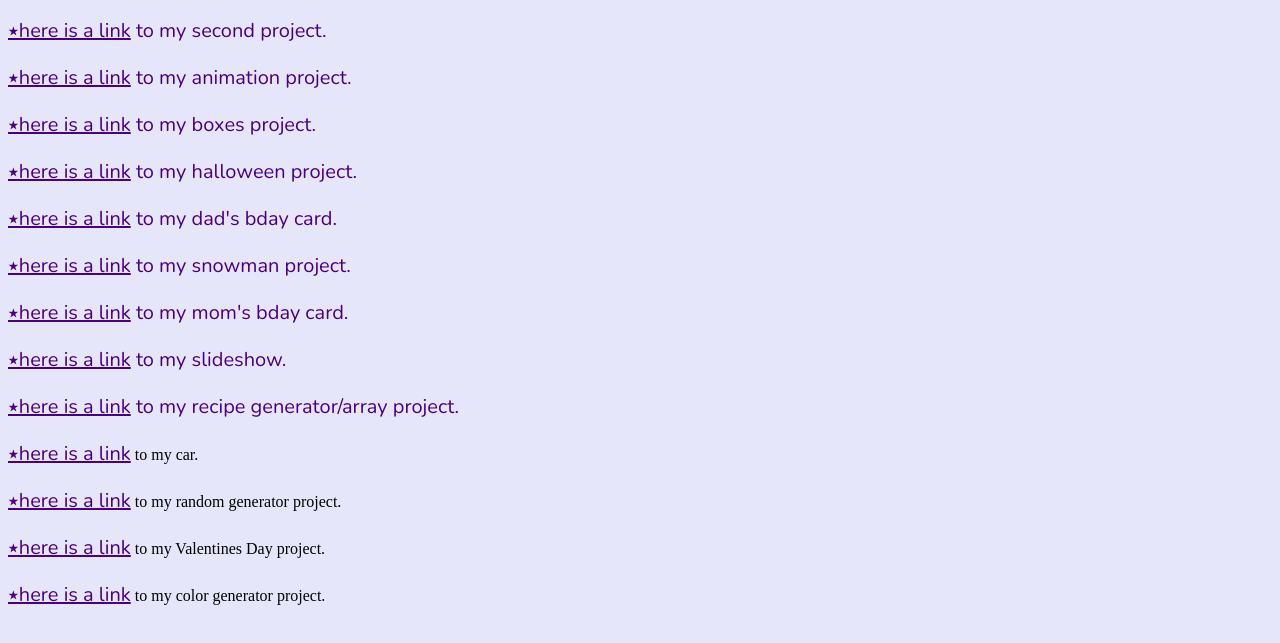
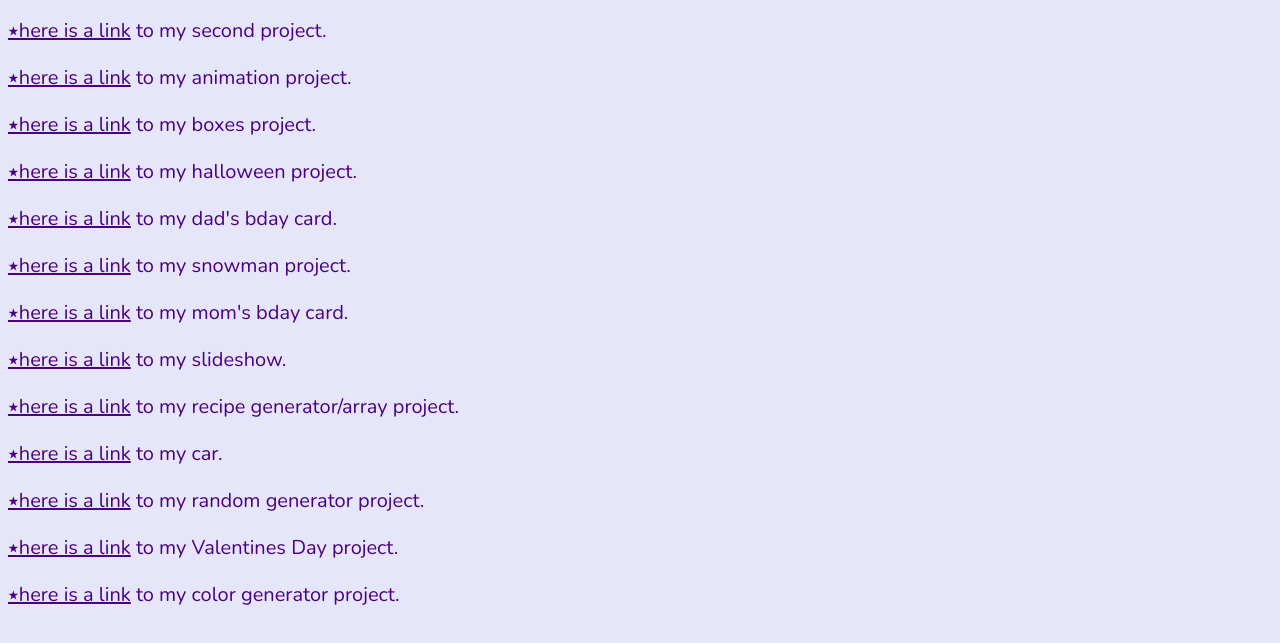
Before and after one commit to juliahale/juliahale.github.io, a plain HTML site: page projects.html in a window 1280 px wide. Shown: the part 111-754 px from the top of the page. Drawn offline with nearby package versions, Linux system fonts and the light colour scheme; a web font is replaced by a local one.

Commit message:
adding valentines

```diff
--- a/projects.html
+++ b/projects.html
@@ -87,15 +87,19 @@
 <a href="recipegenerator.html">⭑here is a link</a> to my recipe generator/array project.
 
 </p>
+<p>
 <a href="car.html">⭑here is a link</a> to my car.
 
 </p>
+<p>
 <a href="input2.html">⭑here is a link</a> to my random generator project.
 
 </p>
+<p>
 <a href="grandmabday.html">⭑here is a link</a> to my Valentines Day project.
 
 </p>
+<p>
 <a href="color.html">⭑here is a link</a> to my color generator project.
 
 </p>
```
Also changed, not shown: recipegenerator.html (+1 -1 lines), valentines.html (+2 -1 lines).
